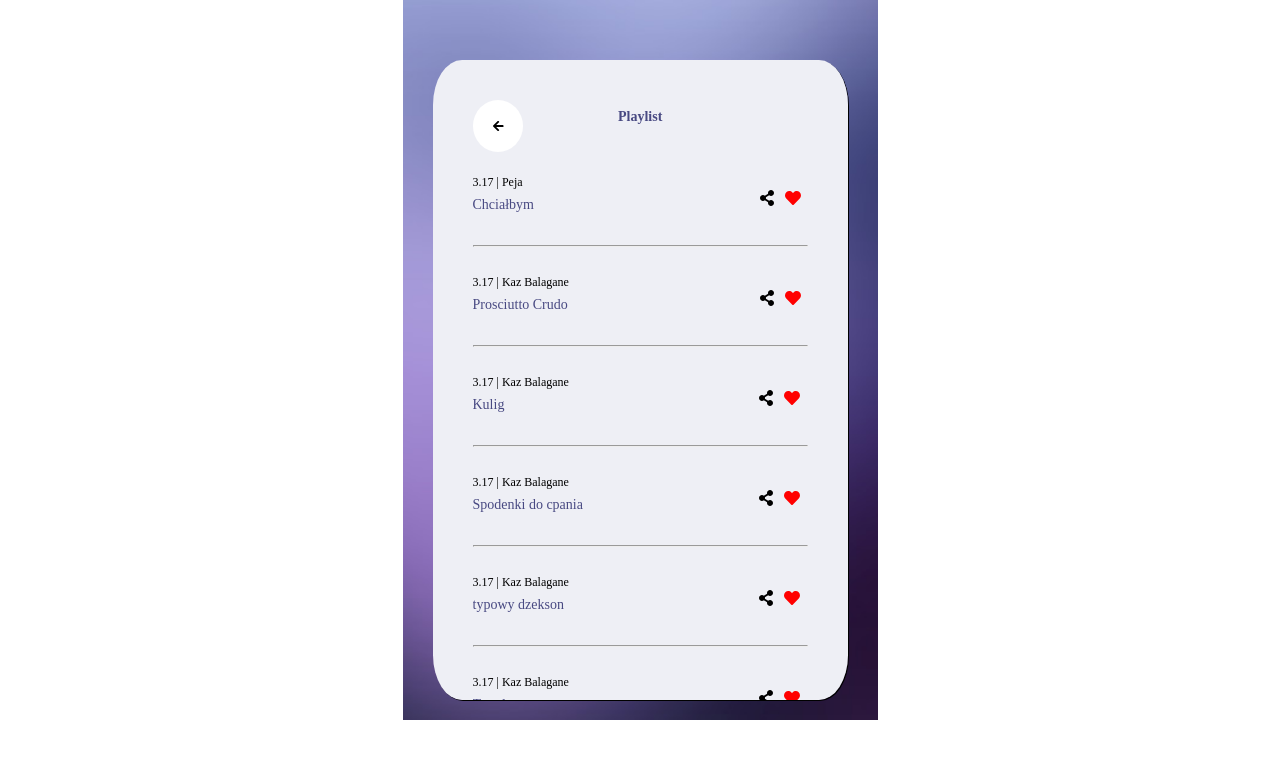
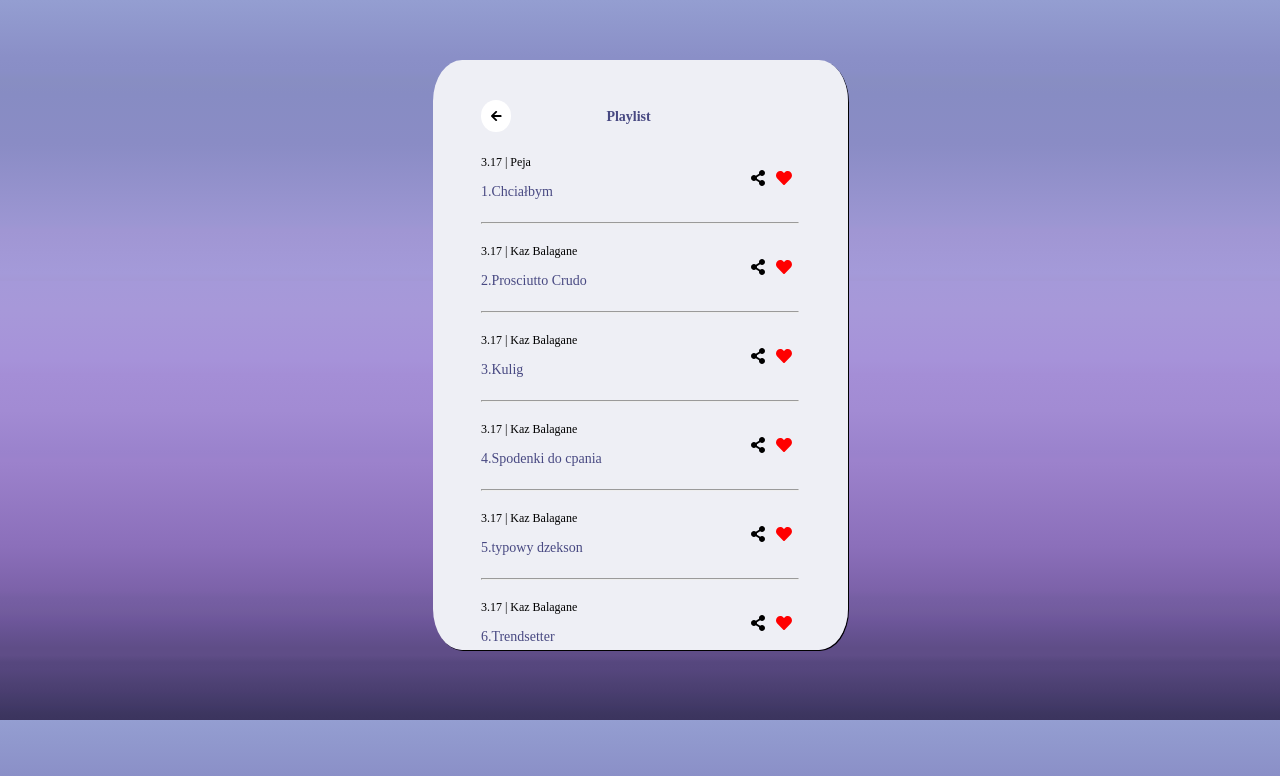
Before and after one commit to dithh/player-widget, a Vue app: page / in a window 1280 px wide. Shown: the top 776 px of the page. Built offline with nearby package versions, Linux system fonts and the light colour scheme.

Commit message:
finished player view and all functionalities. Minor bug-fixes left

```diff
--- a/src/App.vue
+++ b/src/App.vue
@@ -1,9 +1,9 @@
 <template>
   <div id="app" class ="player-background">
-    <div v-if="!isPlayerActive" class ="playlist-window">
+    <div v-if="!isPlayerActive" class ="playlist window">
       <playlist ></playlist>
       </div>
-    <div v-else class = "player-window"> <player></player></div>
+    <div v-else class = "player window"> <player></player></div>
   </div>
 </template>
 
@@ -28,32 +28,38 @@ export default {
   width:415px;
   margin: 0 auto;
   padding :  60px 30px;
-  background:url("assets/background.jpg") no-repeat;
-  background-size:cover;
 }
-body{
-  margin:0px;
-  padding:0px;
+html , body{
+  overflow:auto;
+  /* Permalink - use to edit and share this gradient: http://colorzilla.com/gradient-editor/#949ed1+0,8a8fc7+8,898ec6+10,888ec2+11,878cc3+13,8a8cc5+20,9c96d2+31,a096d3+32,a49ad9+38,a498d6+39,a599d9+39,a798d9+43,a692d9+50,a48ed6+52,a28bd3+57,9a82cc+63,9c82cc+64,8b6fba+76,7c62a9+82,765fa3+83,745da1+84,725c9d+85,6e579b+86,665291+88,5f4d87+90,5f4d87+91,56477e+92,55467d+93,4d4173+95,4a3e70+96,453c6b+97,423966+98,413968+98,3d3660+99,3b345e+100 */
+background: rgb(148,158,209); /* Old browsers */
+background: -moz-linear-gradient(top, rgba(148,158,209,1) 0%, rgba(138,143,199,1) 8%, rgba(137,142,198,1) 10%, rgba(136,142,194,1) 11%, rgba(135,140,195,1) 13%, rgba(138,140,197,1) 20%, rgba(156,150,210,1) 31%, rgba(160,150,211,1) 32%, rgba(164,154,217,1) 38%, rgba(164,152,214,1) 39%, rgba(165,153,217,1) 39%, rgba(167,152,217,1) 43%, rgba(166,146,217,1) 50%, rgba(164,142,214,1) 52%, rgba(162,139,211,1) 57%, rgba(154,130,204,1) 63%, rgba(156,130,204,1) 64%, rgba(139,111,186,1) 76%, rgba(124,98,169,1) 82%, rgba(118,95,163,1) 83%, rgba(116,93,161,1) 84%, rgba(114,92,157,1) 85%, rgba(110,87,155,1) 86%, rgba(102,82,145,1) 88%, rgba(95,77,135,1) 90%, rgba(95,77,135,1) 91%, rgba(86,71,126,1) 92%, rgba(85,70,125,1) 93%, rgba(77,65,115,1) 95%, rgba(74,62,112,1) 96%, rgba(69,60,107,1) 97%, rgba(66,57,102,1) 98%, rgba(65,57,104,1) 98%, rgba(61,54,96,1) 99%, rgba(59,52,94,1) 100%); /* FF3.6-15 */
+background: -webkit-linear-gradient(top, rgba(148,158,209,1) 0%,rgba(138,143,199,1) 8%,rgba(137,142,198,1) 10%,rgba(136,142,194,1) 11%,rgba(135,140,195,1) 13%,rgba(138,140,197,1) 20%,rgba(156,150,210,1) 31%,rgba(160,150,211,1) 32%,rgba(164,154,217,1) 38%,rgba(164,152,214,1) 39%,rgba(165,153,217,1) 39%,rgba(167,152,217,1) 43%,rgba(166,146,217,1) 50%,rgba(164,142,214,1) 52%,rgba(162,139,211,1) 57%,rgba(154,130,204,1) 63%,rgba(156,130,204,1) 64%,rgba(139,111,186,1) 76%,rgba(124,98,169,1) 82%,rgba(118,95,163,1) 83%,rgba(116,93,161,1) 84%,rgba(114,92,157,1) 85%,rgba(110,87,155,1) 86%,rgba(102,82,145,1) 88%,rgba(95,77,135,1) 90%,rgba(95,77,135,1) 91%,rgba(86,71,126,1) 92%,rgba(85,70,125,1) 93%,rgba(77,65,115,1) 95%,rgba(74,62,112,1) 96%,rgba(69,60,107,1) 97%,rgba(66,57,102,1) 98%,rgba(65,57,104,1) 98%,rgba(61,54,96,1) 99%,rgba(59,52,94,1) 100%); /* Chrome10-25,Safari5.1-6 */
+background: linear-gradient(to bottom, rgba(148,158,209,1) 0%,rgba(138,143,199,1) 8%,rgba(137,142,198,1) 10%,rgba(136,142,194,1) 11%,rgba(135,140,195,1) 13%,rgba(138,140,197,1) 20%,rgba(156,150,210,1) 31%,rgba(160,150,211,1) 32%,rgba(164,154,217,1) 38%,rgba(164,152,214,1) 39%,rgba(165,153,217,1) 39%,rgba(167,152,217,1) 43%,rgba(166,146,217,1) 50%,rgba(164,142,214,1) 52%,rgba(162,139,211,1) 57%,rgba(154,130,204,1) 63%,rgba(156,130,204,1) 64%,rgba(139,111,186,1) 76%,rgba(124,98,169,1) 82%,rgba(118,95,163,1) 83%,rgba(116,93,161,1) 84%,rgba(114,92,157,1) 85%,rgba(110,87,155,1) 86%,rgba(102,82,145,1) 88%,rgba(95,77,135,1) 90%,rgba(95,77,135,1) 91%,rgba(86,71,126,1) 92%,rgba(85,70,125,1) 93%,rgba(77,65,115,1) 95%,rgba(74,62,112,1) 96%,rgba(69,60,107,1) 97%,rgba(66,57,102,1) 98%,rgba(65,57,104,1) 98%,rgba(61,54,96,1) 99%,rgba(59,52,94,1) 100%); /* W3C, IE10+, FF16+, Chrome26+, Opera12+, Safari7+ */
+filter: progid:DXImageTransform.Microsoft.gradient( startColorstr='#949ed1', endColorstr='#3b345e',GradientType=0 ); /* IE6-9 */
+margin:0;
+padding:0;
 }
-.playlist-window{
-    padding-top:40px;
+.playlist{
+   padding-top:40px;
     padding-left:40px;
-    padding-right:40px;
-    border-radius:7%;
+    padding-right: 40px;
+    padding-bottom:0px;
     background-color: #eeeff5;
-    height:100%;
     margin-bottom:0px;
     box-shadow: 1px 1px;
-    overflow-y:auto;
+     overflow:auto;
+}
+.player{
+   overflow:hidden;
+    position:relative;
+}
+.window{
+ border-radius:7%;
+    background-color: #eeeff5;
+    margin-bottom:0px;
+    box-shadow: 1px 1px;
+    height:550px;
 
 }
-.player-window{
-    border-radius:7%;
-    background-color: #eeeff5;
-    height:100%;
-    margin-bottom:0px;
-    box-shadow: 1px 1px;
-    overflow:none;
-    position:relative;
-}
 </style>
--- a/src/components/Playlist.vue
+++ b/src/components/Playlist.vue
@@ -1,13 +1,13 @@
 <template>
-<div>
+<div class= "songs-section">
     <div class="wrapper">
       <div>
-        <font-awesome-icon icon="arrow-left" class="icon" @click="changePlayerState()" />
+        <font-awesome-icon icon="arrow-left" class="icon back-button" @click="changePlayerState()" />
       </div>
         <h1>Playlist</h1>
       <div></div>
     </div>
-    <song v-for=" (song,index) in songs" :song="song" @click.native = "playSong(index)"></song>
+     <div> <song v-for=" (song,index) in songs" :song="song"  :index="index"></song></div>
     </div>
 </template>
 <script>
@@ -31,14 +31,12 @@ export default {
   }
 }
 </script>
-<style scoped>
-.songs-wrapper{
-  height:100%;
-}
+<style>
 .wrapper{
     display:flex;
     flex-direction: row;
     align-items: flex-start;
+
 
 }
 h1{
@@ -47,12 +45,17 @@ h1{
     font-size:14px;
     text-align: center;
     color:#484982;}
-.icon{
+.back-button{
     border:0;
     background:white;
     border-radius:100%;
     text-align:center;
-    padding:20px 20px;
+    padding:10px 10px;
     font-size:12px;
 }
+.songs-section{
+  width:95%;
+  margin:auto;
+
+}
 </style>
--- a/src/components/Song.vue
+++ b/src/components/Song.vue
@@ -2,30 +2,43 @@
 <div class = "song-block">
       <p class = "song-details"> {{song.length}}  | {{song.author}} </p>
       <div class ="wrapper">
-      <p class = "song-tittle">{{song.tittle}} </p> <div> </div><div> <font-awesome-icon icon ="share-alt" class="icon" /> <font-awesome-icon icon ="heart" class="icon" color="red"/></div>
+     <span class="song-tittle" @click = "playSong(index)"> <p class = "song-tittle">{{index +1 }}.{{song.tittle}}</p></span><div> </div><div> <font-awesome-icon icon ="share-alt" class="icon" /> <font-awesome-icon icon ="heart" class="icon" color="red"/></div>
       </div>
-      <hr>
+      <hr v-if = "index < songs.length -1">
     </div>
 </template>
 <script>
+import {mapState,mapActions} from "vuex"
 export default {
-  props: ['song']
+  props: ['song'
+  ,"index"],
+   computed: mapState([
+    'songs'
+  ]),
+   methods: {...mapActions([
+    'changePlayerState',
+    "selectActiveSongId"
+  ]),
+  playSong:function(index){
+    this.selectActiveSongId(index);
+    this.changePlayerState();
+  }
+  }
 }
+
 </script>
 <style scoped>
 .song-block {
     width:100%;
     display:block;
-    margin-top:24px auto;
-    overflow-y:auto;
-    cursor:pointer;
+    margin: auto auto;
 
 }
 .song-tittle{
   color:#484982;
   font-size: 14px;
   margin-top:7px;
-  margin-bottom:24px;
+  cursor:pointer;
 }
 .song-details{
   font-size:12px;
--- a/src/main.js
+++ b/src/main.js
@@ -1,13 +1,13 @@
 import Vue from 'vue'
 import App from './App'
 import { library } from '@fortawesome/fontawesome-svg-core'
-import { faArrowLeft, faShareAlt, faHeart, faBars,faRedo,faRandom,faHistory } from '@fortawesome/free-solid-svg-icons'
+import { faArrowLeft, faShareAlt, faHeart, faBars,faRedo,faRandom,faHistory,faPlay,faStepForward,faStepBackward,faPause,faVolumeUp } from '@fortawesome/free-solid-svg-icons'
 import { FontAwesomeIcon } from '@fortawesome/vue-fontawesome'
 import {store} from './store/store'
 
 Vue.config.productionTip = false
-
-library.add([faBars,faArrowLeft,faShareAlt,faHeart,faBars,faRedo,faRandom,faHistory]);
+let icons = [faBars,faArrowLeft,faShareAlt,faHeart,faBars,faRedo,faRandom,faHistory,faPlay,faStepForward,faStepBackward,faPause,faVolumeUp]
+library.add(icons);
 Vue.component('font-awesome-icon', FontAwesomeIcon)
 
 new Vue({
```
Also changed, not shown: src/components/Player.vue (+84 -45 lines).
